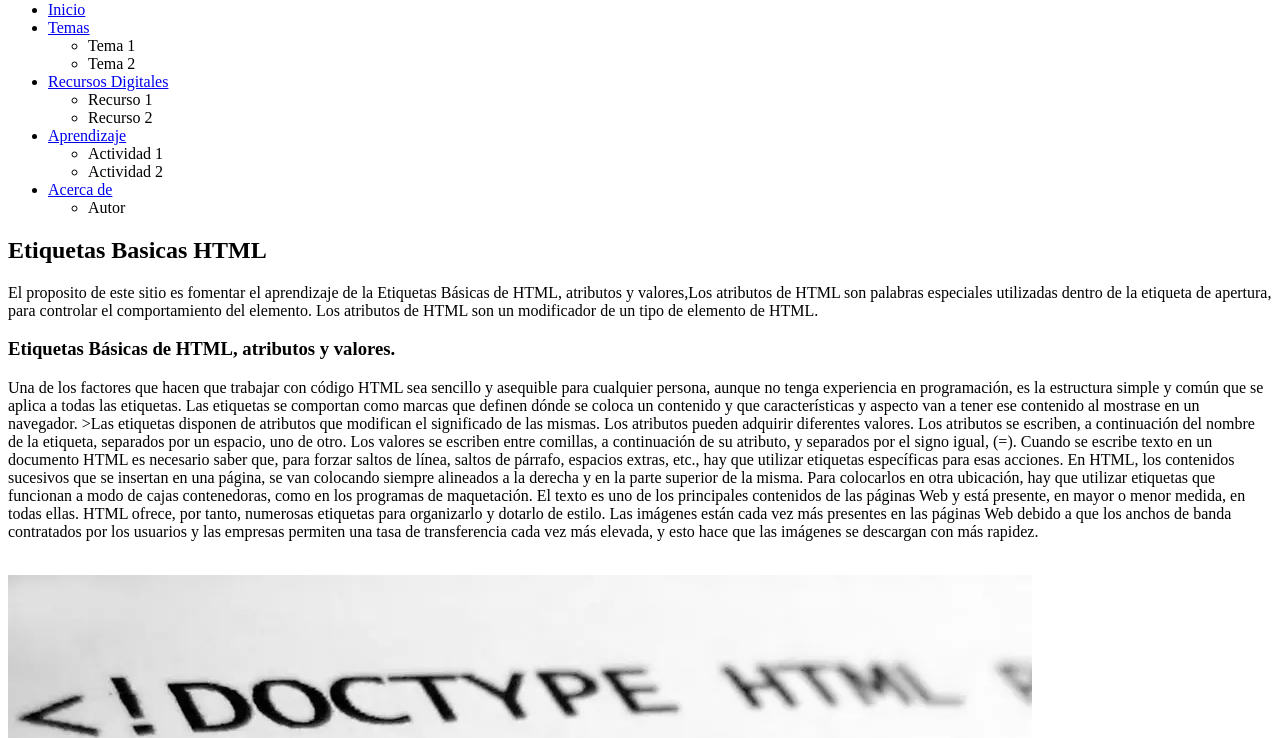
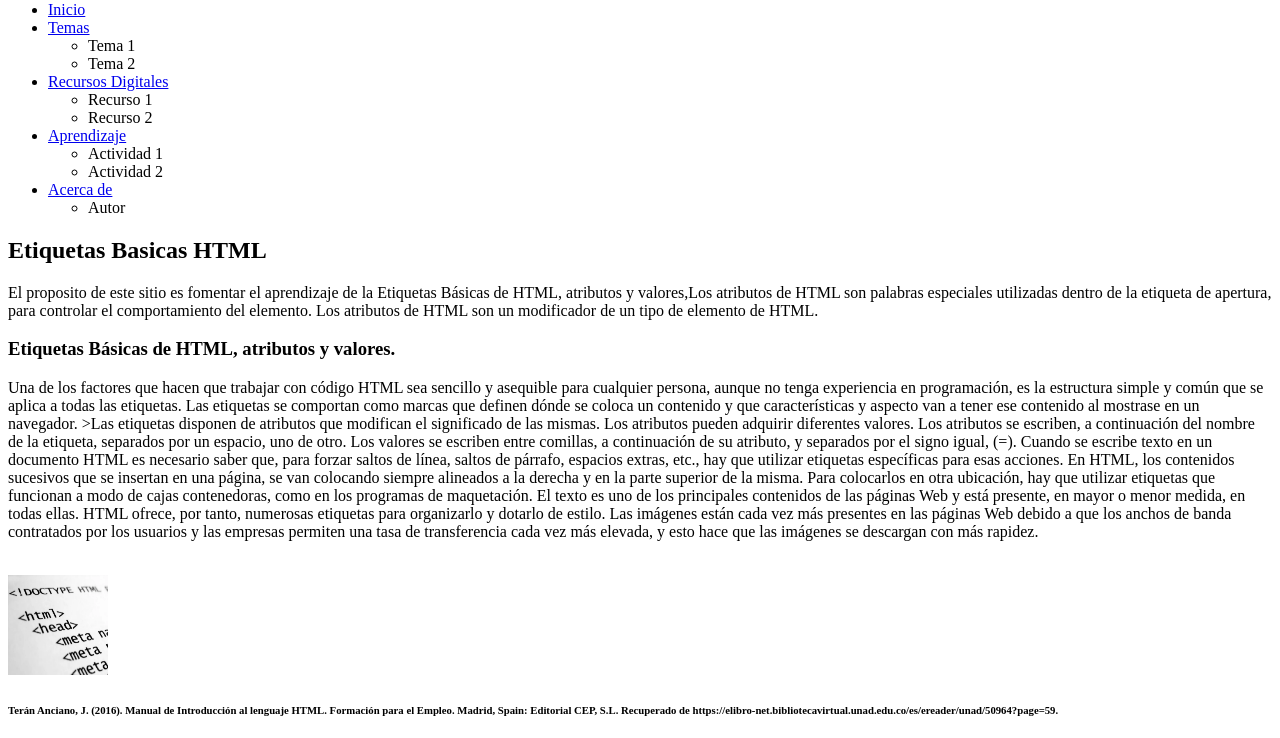
Before and after one commit to LeonardoJaime10/website2, a plain HTML site: page desing.html in a window 1280 px wide. Shown: the part 79-817 px from the top of the page. Drawn offline with Linux system fonts and the light colour scheme.

Commit message:
Add files via upload

```diff
--- a/desing.html
+++ b/desing.html
@@ -52,7 +52,7 @@ El texto es uno de los principales contenidos de las páginas Web y está presen
 
         </p>
       <br>
-          <img src="img/1.JPG">
+          <img src="img/1.JPG" width="100" height="100">
           <h6>Terán Anciano, J. (2016). Manual de Introducción al lenguaje HTML. Formación para el Empleo. Madrid, Spain: Editorial CEP, S.L. Recuperado de https://elibro-net.bibliotecavirtual.unad.edu.co/es/ereader/unad/50964?page=59. </h6>
           <img src="img/mockup.JPG">
 
```
